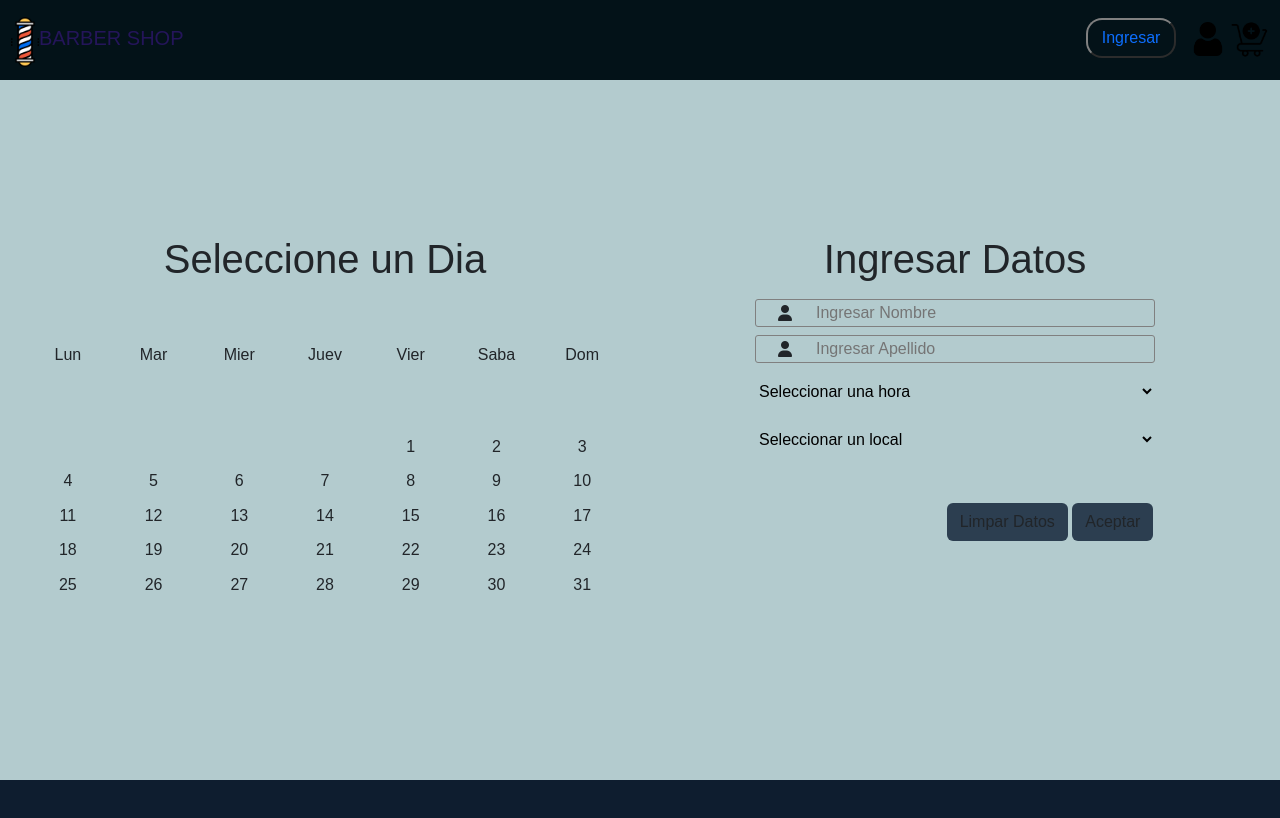
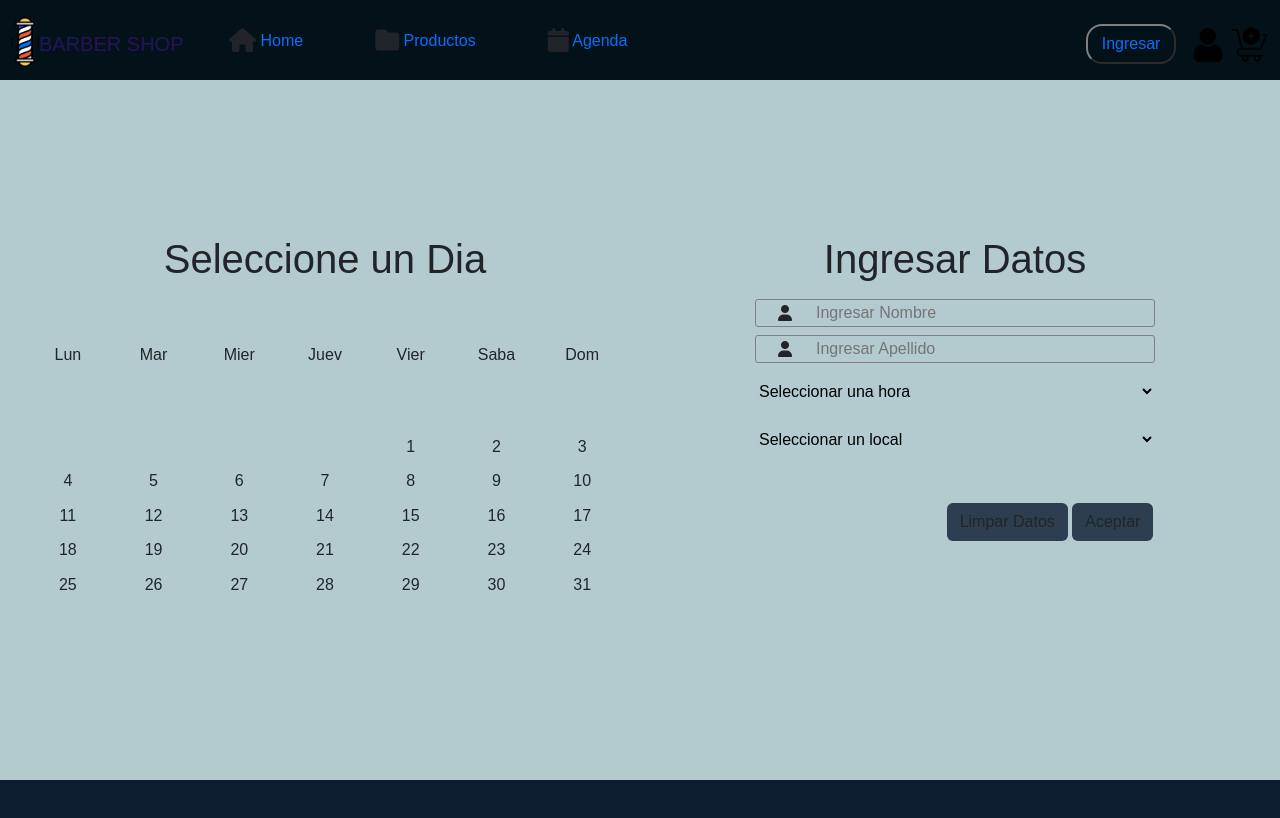
Before and after one commit to Brgarcia16/PF_GarciaBrayan, a website: page pages/agenda.html in a window 1280 px wide. Shown: the top 818 px of the page. Drawn offline with nearby package versions, Linux system fonts and the light colour scheme; files whose address does not match are found by name.

Commit message:
Correciones link

```diff
--- a/pages/agenda.html
+++ b/pages/agenda.html
@@ -25,7 +25,7 @@
     <input type="checkbox" class="icono_menu_checkbox" id="menu-drop-checkbox">
     <div class="nav__container">
       <section class="section__logo">
-        <a href="index.html">
+        <a href="../index.html">
           <h1>BARBER SHOP</h1>
           <img src="../iconos/iconoInicio.png" class="icon_inicio" width="30px">
         </a>
--- a/scss/style.scss
+++ b/scss/style.scss
@@ -56,7 +56,7 @@ body {
             display: flex;
             gap: 4.5rem;
             padding: 29px;
-            // position: absolute;
+            position: absolute;
 
             #item_desktop {
                 padding: 0rem;
```
Also changed, not shown: pages/productos.html (+1 -1 lines), css/style.css, 1 other file.
